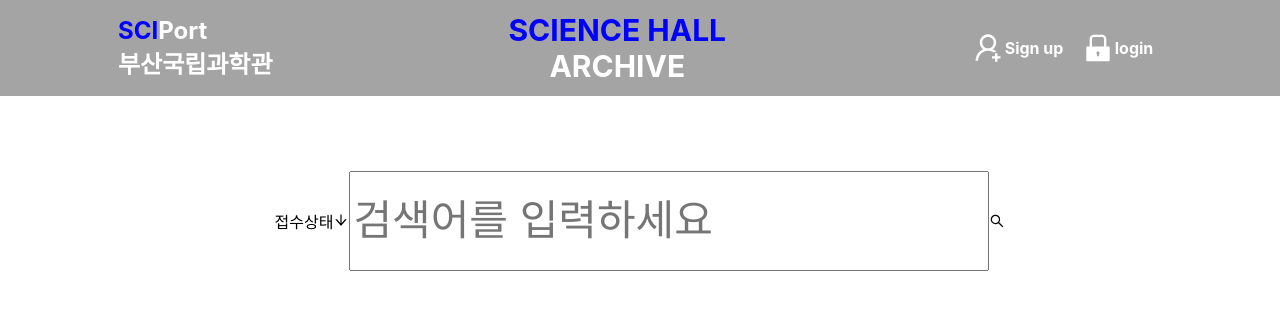
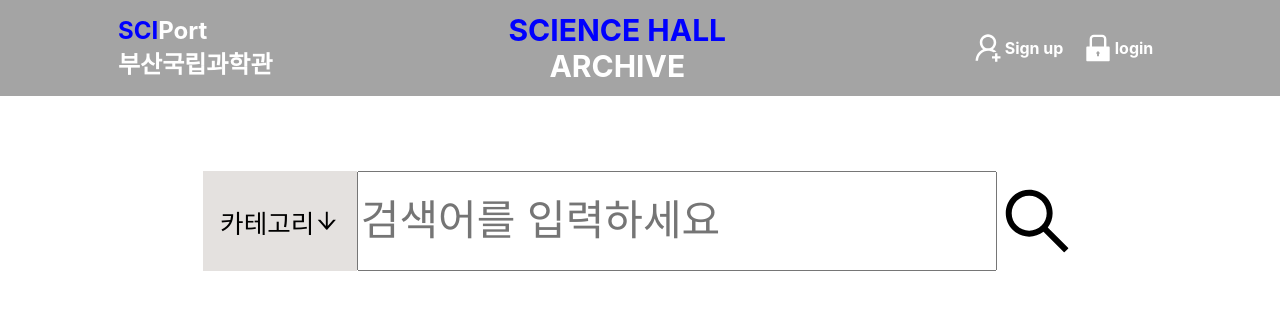
Before and after one commit to SciPort/sciport_archive_frontend, a React (Create React App) app: page / in a window 1280 px wide. Shown: the top 321 px of the page. Built offline with nearby package versions, Linux system fonts and the light colour scheme; no server answers.

Commit message:
create: scroll animation

```diff
--- a/src/components/popup/index.js
+++ b/src/components/popup/index.js
@@ -3,6 +3,7 @@ import { useRecoilState } from "recoil";
 import { closeState } from "../../App";
 import * as S from "./style";
 export default function Popup() {
+  window.scrollTo({ left : 0 ,top: 0, behavior: "smooth" });
   document.body.style.overflow = "hidden";
   const [close, setClose] = useRecoilState(closeState);
   const list = [
@@ -37,7 +38,7 @@ export default function Popup() {
   ));
 
   return (
-    <S.StyledPopup >
+    <S.StyledPopup>
       <S.Wrapper>
         <S.Title>
           <h1>카테고리 검색</h1> <span onClick={() => setClose(false)}>X</span>
--- a/src/components/popup/style.js
+++ b/src/components/popup/style.js
@@ -1,8 +1,9 @@
 import styled from "styled-components";
 
 export const Wrapper = styled.div`
-  width: 80%;
-  height: 80%;
+  border-radius : 20px;
+  width: 60%;
+  height: 60%;
   background-color: white;
   display: flex;
   flex-direction: column;
@@ -23,39 +24,40 @@ export const StyledPopup = styled.div`
   background-color: #20202060;
 `;
 export const Title = styled.div`
+  border-top-right-radius: 20px;
+  border-top-left-radius: 20px;
   width: 100%;
-  height: 20%;
+  height: 10%;
   text-align: center;
   line-height: 20%;
-  font-size: 58px;
+  font-size: 38px;
   background-color: black;
   color: white;
-  display : flex;
-  flex-direction : row;
-  justify-content : center;
-  align-items : center;
-  >span{
-    position : absolute;
-    margin-left : 90%;
+  display: flex;
+  flex-direction: row;
+  justify-content: center;
+  align-items: center;
+  > span {
+    position: absolute;
+    margin-left: 90%;
   }
 `;
 
 export const Cate = styled.div`
-  margin-top : 40px;
+  margin-top: 15px;
   display: grid;
-  /* grid-template-columns: repeat(auto-fill, minmax(25%, auto)); */
-  grid-template-columns: 1fr 1fr 1fr 1fr;
-  gap : none;
+  grid-template-columns: repeat(auto-fill, minmax(25%, auto));
+  gap: none;
   width: 100%;
   font-size: 28px;
   > div {
     background: #f8f8f8;
     border-left: 1px solid #e5e5e5;
-    height : 50px;
-    display : flex;
-    align-items : center;
-    justify-content : center;
-    color : #999;
+    height: 50px;
+    display: flex;
+    align-items: center;
+    justify-content: center;
+    color: #999;
     text-align: center;
   }
 `;
--- a/src/pages/main/index.js
+++ b/src/pages/main/index.js
@@ -8,6 +8,7 @@ import { AiOutlineSearch, AiOutlineArrowDown } from "react-icons/ai";
 import Popup from "../../components/popup";
 import { closeState } from "../../App";
 export default function Main() {
+  document.body.style.overflow = "unset";
   const [user, setUser] = useRecoilState(userState);
   const [close, setClose] = useRecoilState(closeState);
   useEffect(() => {
@@ -39,7 +40,7 @@ export default function Main() {
     <S.Wrapper>
       <S.SearchCon>
         <S.Cate onClick={() => setClose(true)}>
-          접수상태
+          카테고리
           <AiOutlineArrowDown />
         </S.Cate>
         <input type="search" placeholder="검색어를 입력하세요"></input>
--- a/src/pages/main/style.js
+++ b/src/pages/main/style.js
@@ -1,10 +1,18 @@
 import styled from "styled-components";
 
-
 export const Cate = styled.div`
-
-`
-
+  height: 100%;
+  width: 12%;
+  display: flex;
+  justify-content: center;
+  align-items: center;
+  font-size: 160%;
+  background: #e4e1df;
+  &:hover {
+    background: #9d897b;
+    color: white;
+  }
+`;
 
 export const Wrapper = styled.div`
   width: 100%;
@@ -27,6 +35,10 @@ export const SearchCon = styled.div`
     width: 50%;
     height: 100px;
   }
+  .searchIcon{
+    width : auto;
+    height : 80%;
+  }
 `;
 export const LectureCon = styled.div`
   height: 100%;
```
